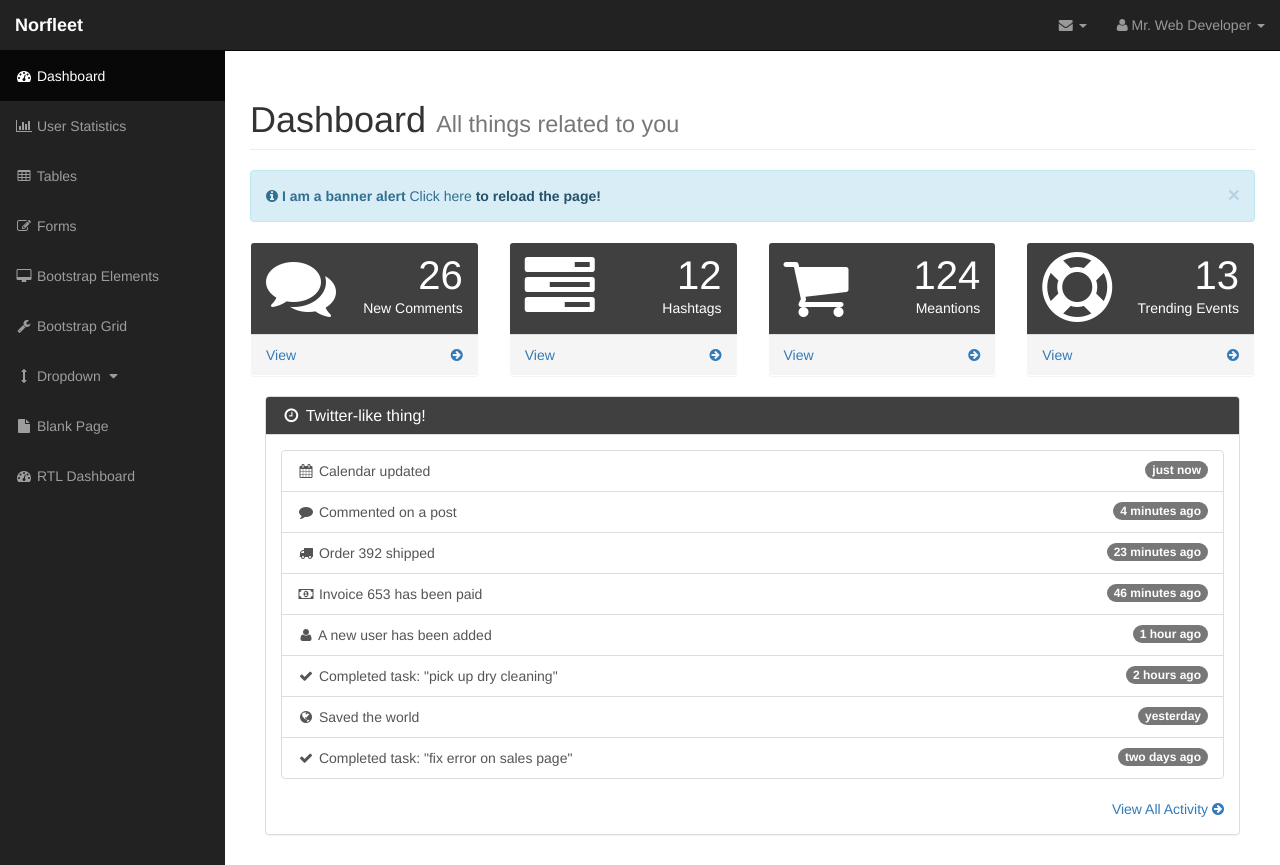
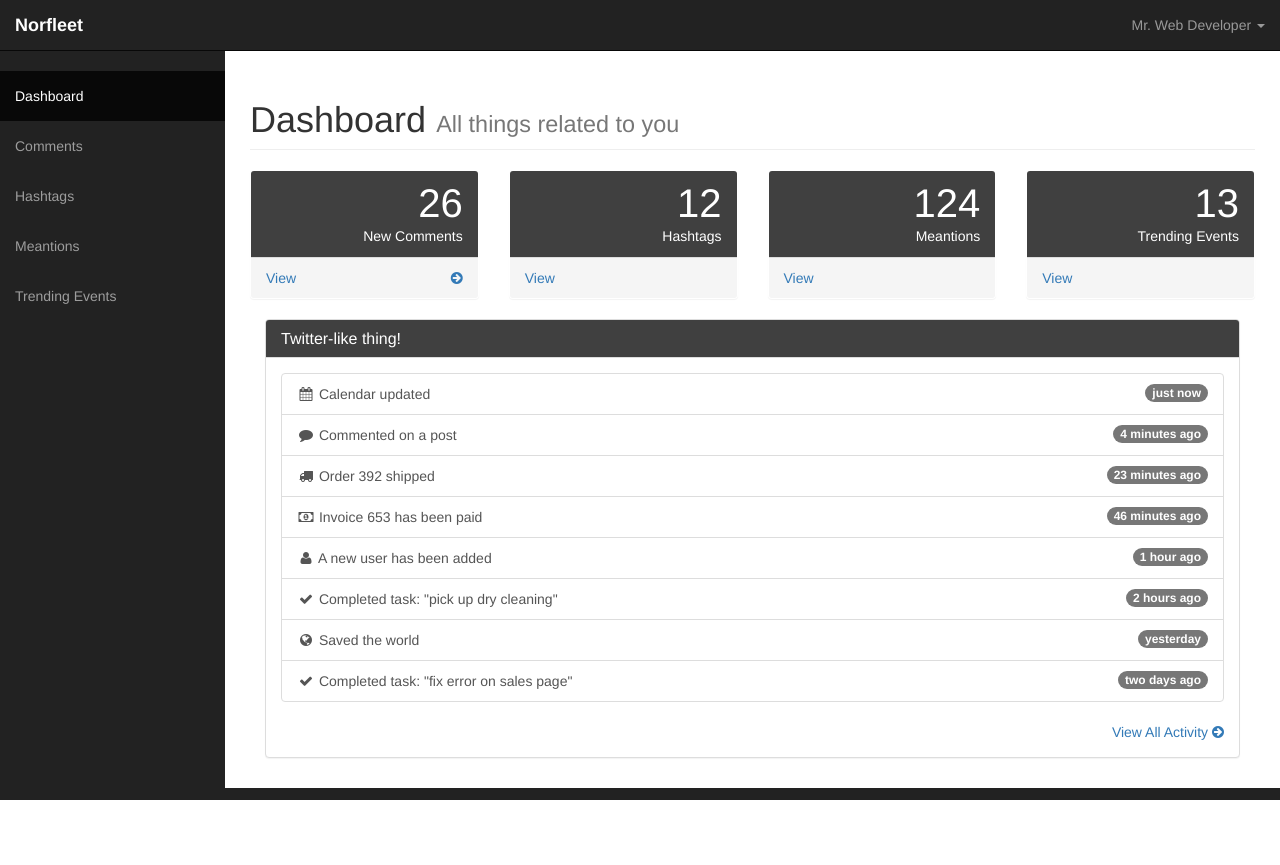
Before and after one commit to UCC-SMD/Norfleet, a PHP site: page / in a window 1280 px wide. After the commit the page ends 800 px from the top, so only its background shows below. Run offline with PHP 8.4, Linux system fonts and the light colour scheme; grey boxes labelled with a size stand in for pictures from a placeholder-image service; some libraries are stand-ins or nearby versions; some web fonts are replaced.

```diff
--- a/bs-elements.php
+++ b/bs-elements.php
@@ -74,7 +74,7 @@
                                     <div class="media-body">
                                         <h5 class="media-heading"><strong>John Smith</strong>
                                         </h5>
-                                        <p class="small text-muted"><i class="fa fa-clock-o"></i> Yesterday at 4:32 PM</p>
+                                        <p class="small text-muted"><!-- <i class="fa fa-clock-o"></i> --> Yesterday at 4:32 PM</p>
                                         <p>Lorem ipsum dolor sit amet, consectetur...</p>
                                     </div>
                                 </div>
--- a/index.php
+++ b/index.php
@@ -33,9 +33,9 @@
             <!-- Top Menu Items -->
             <ul class="nav navbar-right top-nav">
                 <li class="dropdown">
-                    <a href="#" class="dropdown-toggle" data-toggle="dropdown"><i class="fa fa-envelope"></i> <b class="caret"></b></a>
+                    <!-- <a href="#" class="dropdown-toggle" data-toggle="dropdown"><i class="fa fa-envelope"></i> <b class="caret"></b></a> -->
                     <ul class="dropdown-menu message-dropdown">
-                        <li class="message-preview">
+                        <!-- <li class="message-preview">
                             <a href="#">
                                 <div class="media">
                                     <span class="pull-left">
@@ -44,7 +44,7 @@
                                     <div class="media-body">
                                         <h5 class="media-heading"><strong>Sample User</strong>
                                         </h5>
-                                        <p class="small text-muted"><i class="fa fa-clock-o"></i> TimeStamp</p>
+                                        <p class="small text-muted"><i span class="fa fa-clock-o"></i> TimeStamp</p>
                                         <p>Sample Text</p>
                                     </div>
                                 </div>
@@ -64,7 +64,7 @@
                                     </div>
                                 </div>
                             </a>
-                        </li>
+                        </li> -->
 
 
                        <!--  Save this until everything else works -->
@@ -101,20 +101,20 @@
                     </ul>
                 </li> -->
                 <li class="dropdown">
-                    <a href="#" class="dropdown-toggle" data-toggle="dropdown"><i class="fa fa-user"></i> Mr. Web Developer <b class="caret"></b></a>
+                    <a href="#" class="dropdown-toggle" data-toggle="dropdown"><!-- <i class="fa fa-user"></i> --> Mr. Web Developer <b class="caret"></b></a>
                     <ul class="dropdown-menu">
                         <li>
-                            <a href="#"><i class="fa fa-fw fa-user"></i> Profile</a>
+                            <a href="#"><!-- <i class="fa fa-fw fa-user"></i> --> Profile</a>
                         </li>
                         <li>
-                            <a href="#"><i class="fa fa-fw fa-envelope"></i> Inbox</a>
+                            <a href="#"><!-- <i class="fa fa-fw fa-envelope"></i> --> Inbox</a>
                         </li>
                         <li>
-                            <a href="#"><i class="fa fa-fw fa-gear"></i> Settings</a>
+                            <a href="#"><!-- <i class="fa fa-fw fa-gear"></i> --> Settings</a>
                         </li>
                         <li class="divider"></li>
                         <li>
-                            <a href="#"><i class="fa fa-fw fa-power-off"></i> Log Out</a>
+                            <a href="#"><!-- <i class="fa fa-fw fa-power-off"></i> --> Log Out</a>
                         </li>
                     </ul>
                 </li>
@@ -122,27 +122,27 @@
             <!-- Sidebar Menu Items - These collapse to the responsive navigation menu on small screens -->
             <div class="collapse navbar-collapse navbar-ex1-collapse">
                 <ul class="nav navbar-nav side-nav">
+                    <br>
+
                     <li class="active">
-                        <a href="index.php"><i class="fa fa-fw fa-dashboard"></i> Dashboard</a>
+                        <a href="index.php"><!-- <i class="fa fa-fw fa-dashboard"></i> --> Dashboard</a>
                     </li>
                     <li>
-                        <a href="charts.html"><i class="fa fa-fw fa-bar-chart-o"></i> User Statistics</a>
+                        <a href="charts.html"><!-- i class="fa fa-fw fa-bar-chart-o"></i> --> Comments </a>
                     </li>
                     <li>
-                        <a href="tables.html"><i class="fa fa-fw fa-table"></i> Tables</a>
+                        <a href="charts.html"><!-- i class="fa fa-fw fa-bar-chart-o"></i> --> Hashtags </a>
                     </li>
                     <li>
-                        <a href="forms.html"><i class="fa fa-fw fa-edit"></i> Forms</a>
+                        <a href="tables.html"><!-- <i class="fa fa-fw fa-table"></i> --> Meantions </a>
                     </li>
                     <li>
-                        <a href="bootstrap-elements.html"><i class="fa fa-fw fa-desktop"></i> Bootstrap Elements</a>
+                        <a href="forms.html"><!-- <i class="fa fa-fw fa-edit"></i> --> Trending Events</a>
                     </li>
-                    <li>
-                        <a href="bootstrap-grid.html"><i class="fa fa-fw fa-wrench"></i> Bootstrap Grid</a>
-                    </li>
-                    <li>
-                        <a href="javascript:;" data-toggle="collapse" data-target="#demo"><i class="fa fa-fw fa-arrows-v"></i> Dropdown <i class="fa fa-fw fa-caret-down"></i></a>
-                        <ul id="demo" class="collapse">
+
+                    <!-- li>
+                        <a href="javascript:;" data-toggle="collapse" data-target="#demo"><i class="fa fa-fw fa-arrows-v"></i> Dropdown <!-- <i class="fa fa-fw fa-caret-down"></i> --><!-- </a> -->
+<!--                         <ul id="demo" class="collapse">
                             <li>
                                 <a href="#">Dropdown Item 1</a>
                             </li>
@@ -150,13 +150,7 @@
                                 <a href="#">Dropdown Item 2</a>
                             </li>
                         </ul>
-                    </li>
-                    <li>
-                        <a href="blank-page.html"><i class="fa fa-fw fa-file"></i> Blank Page</a>
-                    </li>
-                    <li>
-                        <a href="index-rtl.html"><i class="fa fa-fw fa-dashboard"></i> RTL Dashboard</a>
-                    </li>
+                    </li> -->
                 </ul>
             </div>
             <!-- /.navbar-collapse -->
@@ -183,14 +177,14 @@
                 </div>
                 <!-- /.row -->
 
-                <div class="row">
+                <!-- <div class="row">
                     <div class="col-lg-12">
                         <div class="alert alert-info alert-dismissable">
                             <button type="button" class="close" data-dismiss="alert" aria-hidden="true">&times;</button>
                             <i class="fa fa-info-circle"></i>  <strong>I am a banner alert</strong> Click here <a href="index.php" class="alert-link"> to reload the page!</a>
                         </div>
                     </div>
-                </div>
+                </div> -->
                 <!-- /.row -->
 
                 <div class="row">
@@ -199,7 +193,7 @@
                             <div class="panel-heading">
                                 <div class="row">
                                     <div class="col-xs-3">
-                                        <i class="fa fa-comments fa-5x"></i>
+                                        <!-- <i class="fa fa-comments fa-5x"></i> -->
                                     </div>
                                     <div class="col-xs-9 text-right">
                                         <div class="huge">26</div>
@@ -222,7 +216,7 @@
                             <div class="panel-heading">
                                 <div class="row">
                                     <div class="col-xs-3">
-                                        <i class="fa fa-tasks fa-5x"></i>
+                                        <!-- <i class="fa fa-tasks fa-5x"></i> -->
                                     </div>
                                     <div class="col-xs-9 text-right">
                                     <!-- Pull this from something -->
@@ -234,7 +228,7 @@
                             <a href="#">
                                 <div class="panel-footer">
                                     <span class="pull-left">View </span>
-                                    <span class="pull-right"><i class="fa fa-arrow-circle-right"></i></span>
+                                    <span class="pull-right"><!-- <i class="fa fa-arrow-circle-right"> --></i></span>
                                     <div class="clearfix"></div>
                                 </div>
                             </a>
@@ -245,7 +239,7 @@
                             <div class="panel-heading">
                                 <div class="row">
                                     <div class="col-xs-3">
-                                        <i class="fa fa-shopping-cart fa-5x"></i>
+                                        <!-- <i class="fa fa-shopping-cart fa-5x"></i> -->
                                     </div>
                                     <div class="col-xs-9 text-right">
                                     <!-- Pull this from something -->
@@ -257,7 +251,7 @@
                             <a href="#">
                                 <div class="panel-footer">
                                     <span class="pull-left">View </span>
-                                    <span class="pull-right"><i class="fa fa-arrow-circle-right"></i></span>
+                                    <span class="pull-right"><!-- <i class="fa fa-arrow-circle-right"> --></i></span>
                                     <div class="clearfix"></div>
                                 </div>
                             </a>
@@ -268,7 +262,7 @@
                             <div class="panel-heading">
                                 <div class="row">
                                     <div class="col-xs-3">
-                                        <i class="fa fa-support fa-5x"></i>
+                                        <!-- <i class="fa fa-support fa-5x"></i>-->
                                     </div>
                                     <div class="col-xs-9 text-right">
                                         <!-- Pull this from something -->
@@ -280,7 +274,7 @@
                             <a href="#">
                                 <div class="panel-footer">
                                     <span class="pull-left">View </span>
-                                    <span class="pull-right"><i class="fa fa-arrow-circle-right"></i></span>
+                                    <span class="pull-right"><!-- <i class="fa fa-arrow-circle-right"></i> --></span>
                                     <div class="clearfix"></div>
                                 </div>
                             </a>
@@ -307,7 +301,7 @@
                     <div class="col-lg-12">
                         <div class="panel panel-default">
                             <div class="panel-heading">
-                                <h3 class="panel-title"><i class="fa fa-clock-o fa-fw"></i> Twitter-like thing!</h3>
+                                <h3 class="panel-title"><!-- <i class="fa fa-clock-o fa-fw"></i> --> Twitter-like thing!</h3>
                             </div>
                             <div class="panel-body">
                                 <div class="list-group">
```
